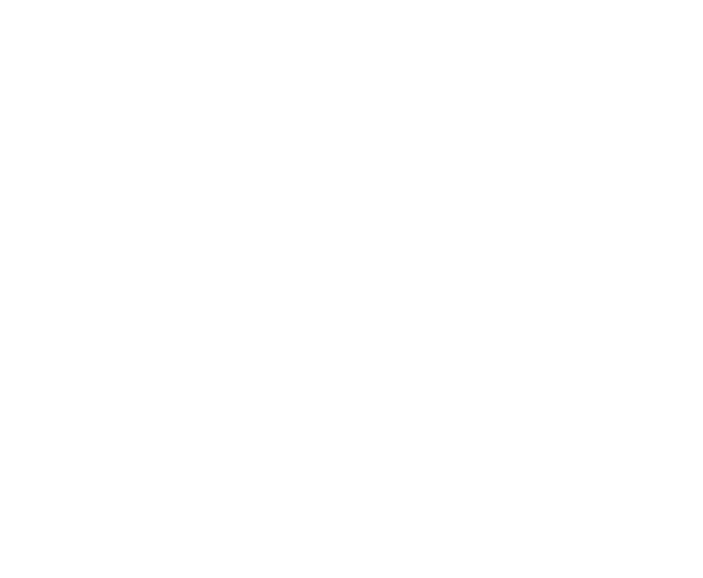
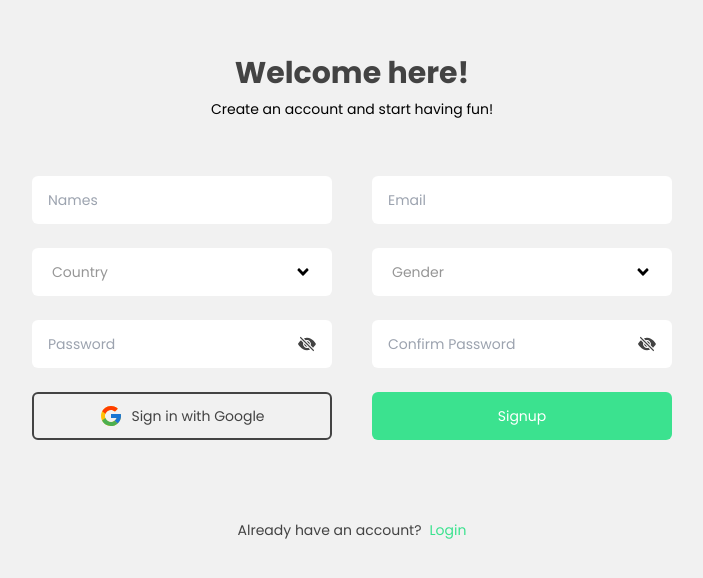
Before and after one commit to aamines/frontend, a React (Vite) app: page /signup in a window 1280 px wide. Before the commit this address had no page. Shown: the part 102-680 px from the top of the page, without its empty margins (288-991 px from the left). Built offline with nearby package versions, Linux system fonts and the light colour scheme.

Commit message:
signup form

```diff
--- /dev/null
+++ b/src/(auth)/(signup)/one.tsx
@@ -0,0 +1,192 @@
+import { useState } from "react";
+import { Link } from "react-router-dom";
+
+// icons
+import { FcGoogle } from "react-icons/fc";
+import { FaAngleDown } from "react-icons/fa";
+import { BsFillEyeSlashFill, BsFillEyeFill } from "react-icons/bs";
+
+const Signup = () => {
+  const [showGenders, setShowGenders] = useState(false);
+  const [showPassword, setShowPassword] = useState(false);
+  const [showCountries, setShowCountries] = useState(false);
+  const [selectedGender, setSelectedGender] = useState("Gender");
+  const [selectedCountry, setSelectedCountry] = useState("Country");
+  const [showConfirmPassword, setShowConfirmPassword] = useState(false);
+
+  const handleShowPassword = () => {
+    setShowPassword(!showPassword);
+  };
+
+  const handleShowConfirmPassword = () => {
+    setShowConfirmPassword(!showConfirmPassword);
+  };
+
+  const handleShowCountries = () => {
+    setShowCountries(!showCountries);
+  };
+
+  const handleSelectCountry = (country: string) => {
+    setSelectedCountry(country);
+    setShowCountries(false);
+  };
+
+  const handleShowGenders = () => {
+    setShowGenders(!showGenders);
+  };
+
+  const handleSelectGender = (gender: string) => {
+    setSelectedGender(gender);
+    setShowGenders(false);
+  };
+
+  return (
+    <div className="flex flex-col h-[100vh] w-[100vw] bg-background items-center justify-center">
+      <div className="flex flex-col items-center">
+        <h2 className="font-bold text-3xl text-dark mb-2">Welcome here!</h2>
+        <p>Create an account and start having fun!</p>
+      </div>
+      <form className="flex mt-14 w-1/2">
+        <div className="flex flex-col w-1/2 mr-10">
+          <div className="flex h-12 w-full overflow-hidden rounded-md mb-6">
+            <input
+              type="text"
+              placeholder="Names"
+              className="w-full h-full outline-none pl-4"
+            />
+          </div>
+          <div className="flex w-full relative">
+            <div
+              onClick={handleShowCountries}
+              className="flex w-full h-12 mb-6 bg-white rounded-md justify-between items-center px-5"
+            >
+              <p
+                className={
+                  selectedCountry === "Country" ? "text-gray" : "text-dark"
+                }
+              >
+                {selectedCountry}
+              </p>
+              <FaAngleDown className="text-lg" />
+            </div>
+            {showCountries && (
+              <ul className="z-10 absolute top-12 bg-white rounded-lg shadow w-full px-4 py-4 dark:bg-gray-700">
+                <li
+                  className="py-2 cursor-pointer"
+                  onClick={() => handleSelectCountry("Saad")}
+                >
+                  <p>Saad</p>
+                </li>
+                <li
+                  className="py-2 cursor-pointer"
+                  onClick={() => handleSelectCountry("Byiringiro")}
+                >
+                  <p>Byiringiro</p>
+                </li>
+              </ul>
+            )}
+          </div>
+          <div className="flex h-12 w-full overflow-hidden rounded-md mb-6 relative items-center">
+            <input
+              placeholder="Password"
+              type={showPassword ? "text" : "password"}
+              className="w-full h-full outline-none pl-4"
+            />
+            {showPassword ? (
+              <BsFillEyeFill
+                onClick={handleShowPassword}
+                className="absolute right-4 text-lg cursor-pointer text-dark"
+              />
+            ) : (
+              <BsFillEyeSlashFill
+                onClick={handleShowPassword}
+                className="absolute right-4 text-lg cursor-pointer text-dark"
+              />
+            )}
+          </div>
+          <div className="flex h-12 w-full overflow-hidden rounded-md mb-6 border-2 border-dark items-center justify-center cursor-pointer">
+            <FcGoogle className="text-2xl" />
+            <p className="ml-2 text-dark">Sign in with Google</p>
+          </div>
+        </div>
+        <div className="flex flex-col w-1/2">
+          <div className="flex h-12 w-full overflow-hidden rounded-md mb-6">
+            <input
+              type="text"
+              placeholder="Email"
+              className="w-full h-full outline-none pl-4"
+            />
+          </div>
+          <div className="flex w-full relative">
+            <div
+              onClick={handleShowGenders}
+              className="flex w-full h-12 mb-6 bg-white rounded-md justify-between items-center px-5"
+            >
+              <p
+                className={
+                  selectedGender === "Gender" ? "text-gray" : "text-dark"
+                }
+              >
+                {selectedGender}
+              </p>
+              <FaAngleDown className="text-lg" />
+            </div>
+            {showGenders && (
+              <ul className="z-10 absolute top-12 bg-white rounded-lg shadow w-full px-4 py-4 dark:bg-gray-700">
+                <li
+                  className="py-2 cursor-pointer"
+                  onClick={() => handleSelectGender("Male")}
+                >
+                  <p>Male</p>
+                </li>
+                <li
+                  className="py-2 cursor-pointer"
+                  onClick={() => handleSelectGender("Female")}
+                >
+                  <p>Female</p>
+                </li>
+                <li
+                  className="py-2 cursor-pointer"
+                  onClick={() => handleSelectGender("Other")}
+                >
+                  <p>Other</p>
+                </li>
+              </ul>
+            )}
+          </div>
+          <div className="flex h-12 w-full overflow-hidden rounded-md mb-6 relative items-center">
+            <input
+              placeholder="Confirm Password"
+              type={showConfirmPassword ? "text" : "password"}
+              className="w-full h-full outline-none pl-4"
+            />
+            {showConfirmPassword ? (
+              <BsFillEyeFill
+                onClick={handleShowConfirmPassword}
+                className="absolute right-4 text-lg cursor-pointer text-dark"
+              />
+            ) : (
+              <BsFillEyeSlashFill
+                onClick={handleShowConfirmPassword}
+                className="absolute right-4 text-lg cursor-pointer text-dark"
+              />
+            )}
+          </div>
+          <div className="flex h-12 w-full overflow-hidden rounded-md mb-6">
+            <button className="w-full h-full outline-none bg-bright text-white">
+              Signup
+            </button>
+          </div>
+        </div>
+      </form>
+      <div className="flex mt-14">
+        <p className="text-dark">Already have an account?</p>
+        <Link to={"/"} className="ml-2 text-bright">
+          Login
+        </Link>
+      </div>
+    </div>
+  );
+};
+
+export default Signup;
--- a/src/(auth)/login.tsx
+++ b/src/(auth)/login.tsx
@@ -1,19 +1,25 @@
+import { useState } from "react";
 import { Link } from "react-router-dom";
 
 // icons
 import { FcGoogle } from "react-icons/fc";
+import { BsFillEyeSlashFill, BsFillEyeFill } from "react-icons/bs";
 
 const Login = () => {
+  const [showPassword, setShowPassword] = useState(false);
+
+  const handleShowPassword = () => {
+    setShowPassword(!showPassword);
+  };
+
   return (
     <div className="flex h-[100vh] w-[100vw] bg-background">
       <div className="flex flex-col h-[100%] w-1/2 items-center justify-center">
         <div className="flex flex-col items-center">
-          <h2 className="font-bold text-2xl text-dark mb-2">
-            Welcome to <span className="text-bright">Projectia!</span>
-          </h2>
+          <h2 className="font-bold text-3xl text-dark mb-2">Welcome back!</h2>
           <p>Welcome back to your professional community!</p>
         </div>
-        <form className="mt-10 w-1/2">
+        <form className="mt-14 w-1/2">
           <div className="flex h-12 w-full overflow-hidden rounded-md mb-6">
             <input
               type="text"
@@ -21,12 +27,23 @@
               className="w-full h-full outline-none pl-4"
             />
           </div>
-          <div className="flex h-12 w-full overflow-hidden rounded-md mb-6">
+          <div className="flex h-12 w-full overflow-hidden rounded-md mb-6 relative items-center">
             <input
-              type="password"
               placeholder="Password"
+              type={showPassword ? "text" : "password"}
               className="w-full h-full outline-none pl-4"
             />
+            {showPassword ? (
+              <BsFillEyeFill
+                onClick={handleShowPassword}
+                className="absolute right-4 text-lg cursor-pointer text-dark"
+              />
+            ) : (
+              <BsFillEyeSlashFill
+                onClick={handleShowPassword}
+                className="absolute right-4 text-lg cursor-pointer text-dark"
+              />
+            )}
           </div>
           <div className="flex justify-between mb-6 px-1">
             <div className="flex">
@@ -51,8 +68,8 @@
             <p className="ml-2 text-dark">Sign in with Google</p>
           </div>
         </form>
-        <div className="flex mt-10">
-          <p className="text-dark">Don't have account yet?</p>
+        <div className="flex mt-14">
+          <p className="text-dark">Don't have an account yet?</p>
           <Link to={"/signup"} className="ml-2 text-bright">
             Sign up
           </Link>
--- a/src/App.tsx
+++ b/src/App.tsx
@@ -2,11 +2,13 @@
 
 // pages
 import Login from "./(auth)/login";
+import Signup from "./(auth)/(signup)/one";
 
 const App = () => {
   return (
     <Routes>
       <Route path="/" element={<Login />} />
+      <Route path="/signup" element={<Signup />} />
     </Routes>
   );
 };
--- a/tailwind.config.js
+++ b/tailwind.config.js
@@ -5,6 +5,7 @@
     extend: {},
     colors: {
       dark: "#434343",
+      gray: "#969696",
       white: "#FFFFFF",
       bright: "#3BE28F",
       background: "#F1F1F1",
```
